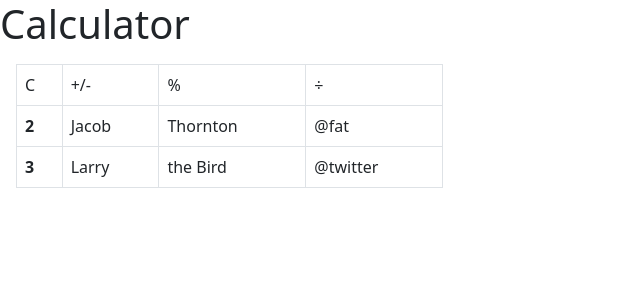
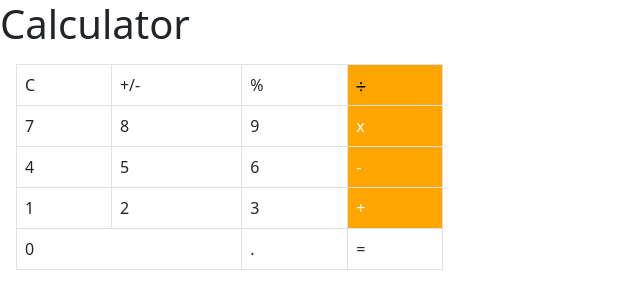
Before and after one commit to Monika-dotcom-boo/Calculator_vue, a Vue app: page / in a window 1280 px wide. Shown: the top 300 px of the page, without its empty margins (0-640 px from the left). Built offline with nearby package versions, Linux system fonts and the light colour scheme.

Commit message:
designig

```diff
--- a/src/components/Calculator.vue
+++ b/src/components/Calculator.vue
@@ -9,19 +9,30 @@
       <td>C</td>
       <td>+/-</td>
       <td>%</td>
-      <td>÷</td>
+      <td class="lastColumn"><svg width="10px" xmlns="http://www.w3.org/2000/svg" viewBox="0 0 448 512"><!--! Font Awesome Pro 6.4.2 by @fontawesome - https://fontawesome.com License - https://fontawesome.com/license (Commercial License) Copyright 2023 Fonticons, Inc. --><path d="M272 96a48 48 0 1 0 -96 0 48 48 0 1 0 96 0zm0 320a48 48 0 1 0 -96 0 48 48 0 1 0 96 0zM400 288c17.7 0 32-14.3 32-32s-14.3-32-32-32H48c-17.7 0-32 14.3-32 32s14.3 32 32 32H400z"/></svg></td>
     </tr>
     <tr>
-      <th scope="row">2</th>
-      <td>Jacob</td>
-      <td>Thornton</td>
-      <td>@fat</td>
+        <td>7</td>
+        <td>8</td>
+        <td>9</td>
+        <td class="lastColumn">x</td>
     </tr>
     <tr>
-      <th scope="row">3</th>
-      <td>Larry</td>
-      <td>the Bird</td>
-      <td>@twitter</td>
+        <td>4</td>
+        <td>5</td>
+        <td>6</td>
+        <td class="lastColumn">-</td>
+    </tr>
+    <tr>
+        <td>1</td>
+        <td>2</td>
+        <td>3</td>
+        <td class="lastColumn">+</td>
+    </tr>
+    <tr>
+        <td colspan="2">0</td>
+        <td>.</td>
+        <td>=</td>
     </tr>
   </tbody>
 </table>
@@ -38,3 +49,15 @@ export default {
 }
 
 </script>
+
+<style scoped>
+    .lastColumn{
+        background-color: orange;
+        color:#fff;
+    }
+
+    .lastColumn:active{
+        background-color: #333;
+        color:#fff;
+    }
+</style>
```
